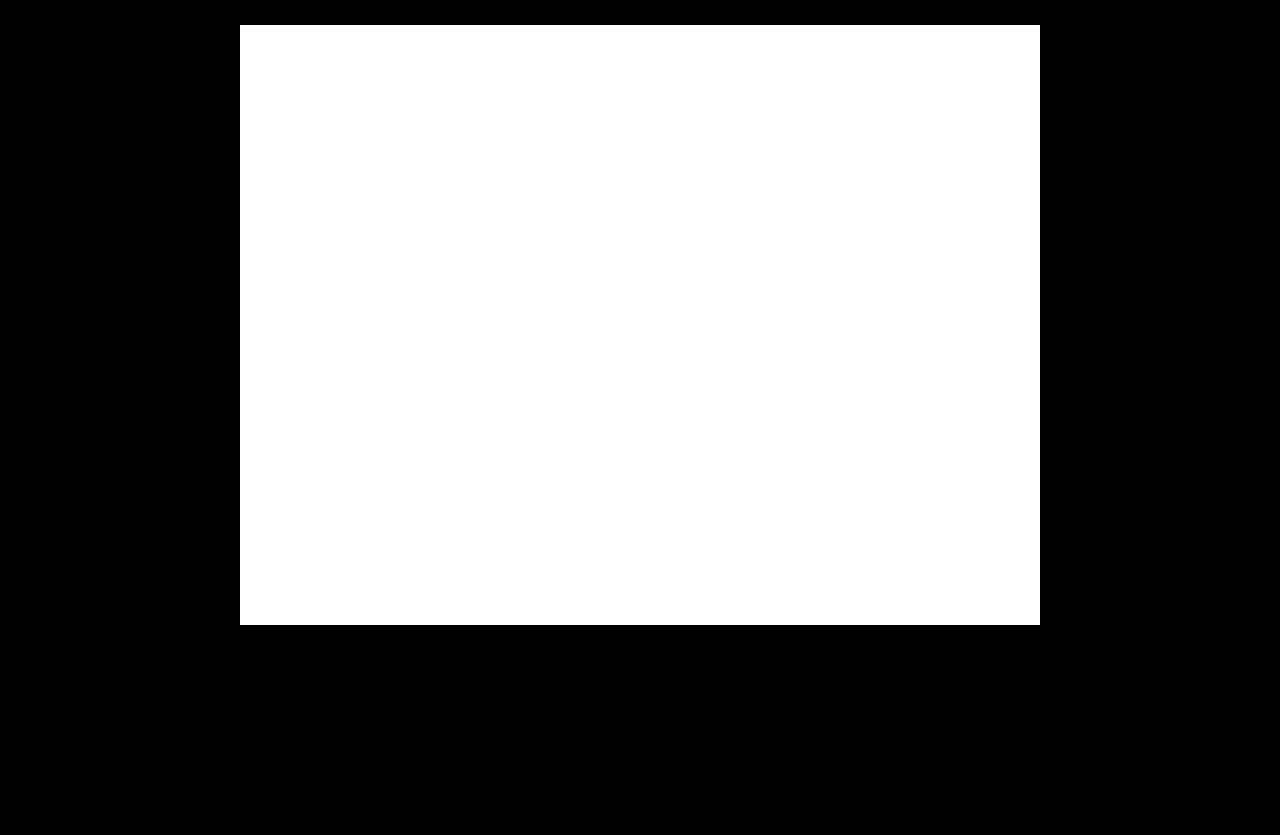
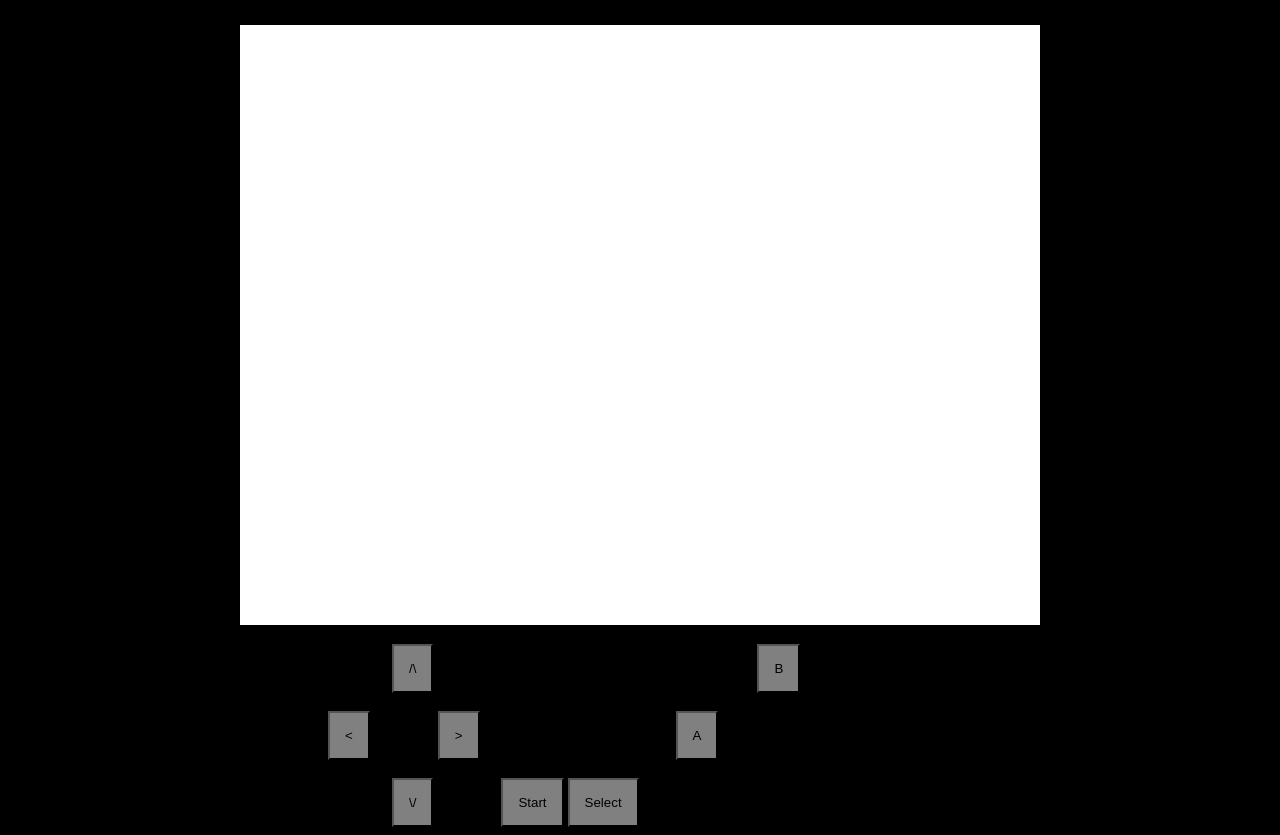
Before and after one commit to Lap343/Zelda-project, a plain HTML site: page index.html in a window 1280 px wide. Shown: the part 95-930 px from the top of the page. Before the commit the page ends 800 px from the top, so only its background shows below. Drawn offline with Linux system fonts and the light colour scheme.

Commit message:
added controller

```diff
--- a/index.html
+++ b/index.html
@@ -20,6 +20,31 @@
             margin-top: 45px;
             background-color: #fff;
         }
+        button {
+            background-color: grey;
+            padding: 15px;
+        }
+        #controller {
+            margin-left: 25vw;
+        }
+        #upButton {
+            margin-left: 5vw;
+        }
+        #rightButton {
+            margin-left: 5vw;
+        }
+        #downButton {
+            margin-left: 5vw;
+        }
+        #startButton {
+            margin-left: 5vw;
+        }
+        #aButton {
+            margin-left: 15vw;
+        }
+        #bButton {
+            margin-left: 25vw;
+        }
     </style>
     <h1 style="color: red; font-size: 40px;">Legend of Zelda: Ganon's end?</h1>
 
@@ -29,5 +54,26 @@
     <!-- The Brains behind it all -->
     <script type="module" src="src/index.js"></script>
 
+    <br>
+
+    <div id="controller">
+        <div id="grid">
+            <button id="upButton">/\</button>
+            <button id="bButton">B</button>
+        </div>
+            <br>
+        <div id="grid2">
+            <button id="leftButton">&lt;</button>
+            <button id="rightButton">&gt;</button>
+            <button id="aButton">A</button>
+        </div>
+            <br>
+        <div id="grid3">
+            <button id="downButton">\/</button>
+            <button id="startButton">Start</button>
+            <button id="selectButton">Select</button>
+        </div>
+    </div>
+
 </body>
 </html>
```
